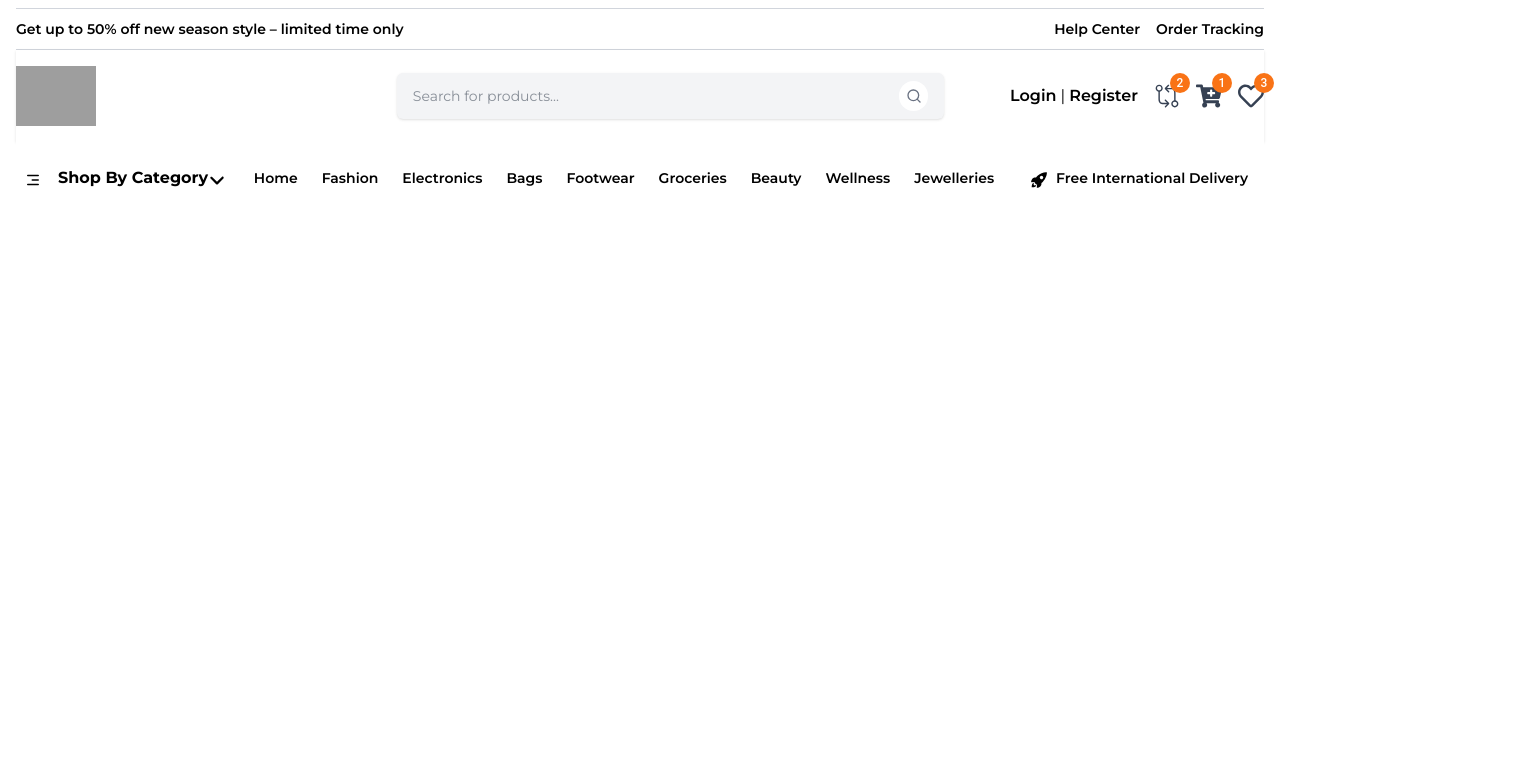
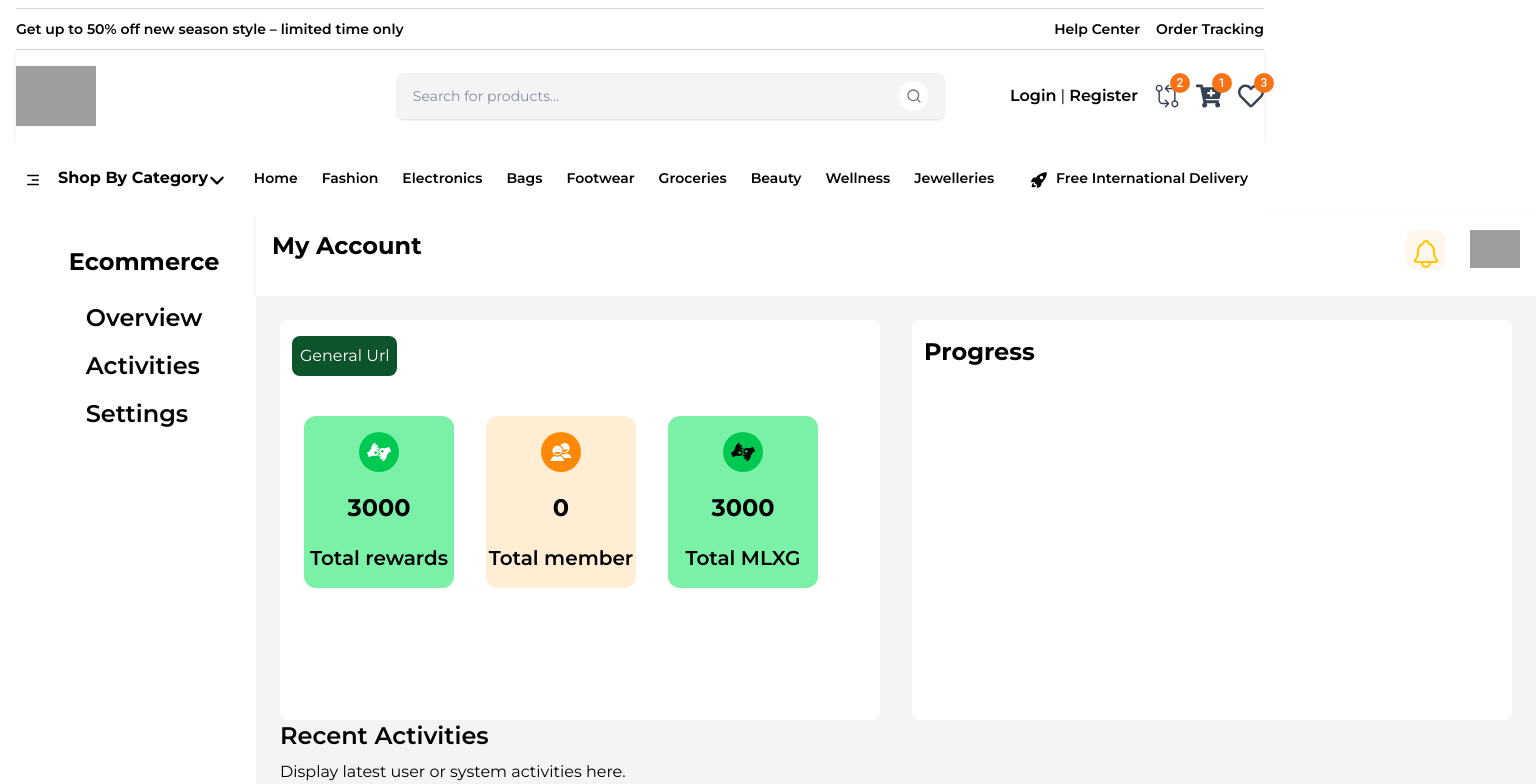
Before and after one commit to shahidgthub/Ecommerce, a React (Vite) app: page /dashboard in a window 1280 px wide. Shown: the top 784 px of the page, 1536 px wide, since content can reach past the window. Built offline with nearby package versions, Linux system fonts and the light colour scheme; grey boxes are pictures that could not be loaded.

Commit message:
dashboard ui

```diff
--- a/src/App.jsx
+++ b/src/App.jsx
@@ -6,6 +6,7 @@ import Login from './components/Login';
 import Register from './components/Register';
 import Forgotpassword from './components/Forgotpassword';
 import Resetpassword from './components/Resetpassword';
+import Dashboard from './components/Dashboard';
 
 function App() {
   return (
@@ -15,6 +16,8 @@ function App() {
         <Route path="/" element={<Home />} />
         <Route path="/login" element={<Login />} />
         <Route path="/register" element={<Register />} />
+        <Route path="/dashboard" element={<Dashboard />} />
+
         <Route path="/forgotpassword" element={<Forgotpassword />} />
         <Route path="/resetpassword/:token" element={<Resetpassword />} />
       </Routes>
--- a/src/components/Dashboard/index.jsx
+++ b/src/components/Dashboard/index.jsx
@@ -1,12 +1,32 @@
-import React from 'react'
+import React from 'react';
+import Topbar from '../Topbar';
+import Sidebar from '../Sidebar';
+import Main from '../Main';
 
 const Dashboard = () => {
   return (
-    <div>
-        <h1> this is dashboard components</h1>
+    <div className='container mx-auto'>
+    <div className="flex h-screen">
+      {/* Sidebar (always shown on the left) */}
+      <aside className="w-64   p-4 md:block hidden bg-white shadow-600  ">
+        <Sidebar />
+      </aside>
 
+      {/* Right section: Topbar + Main content */}
+      <div className="flex-1 flex flex-col">
+        {/* Topbar on top right */}
+        <header className=" bg-white shadow">
+          <Topbar />
+        </header>
+
+        {/* Main content below Topbar */}
+        <main className="flex-1 overflow-y-auto p-6 bg-gray-100 ">
+          <Main />
+        </main>
+      </div>
     </div>
-  )
-}
+    </div>
+  );
+};
 
 export default Dashboard;
--- a/src/components/Login/index.jsx
+++ b/src/components/Login/index.jsx
@@ -16,7 +16,7 @@ const Login = () => {
     try {
       const response = await axios.post('http://localhost:5000/api/login', { email, password });
       console.log('Login successful:', response.data);
-      navigate('/');
+      navigate('/dashboard');
     } catch (err) {
       setError(err.response?.data?.message || 'Invalid email or password');
     }
--- /dev/null
+++ b/src/components/Main/index.jsx
@@ -0,0 +1,69 @@
+import React from 'react'
+import { FaAmericanSignLanguageInterpreting } from "react-icons/fa";
+import { IoMdContacts } from "react-icons/io";
+
+
+
+const Main = () => {
+  return (
+    <div>
+          <section className=" flex  gap-8">
+            <div className='w-[600px] h-[400px] bg-white rounded-lg'>
+              <button className='text-white bg-green-900 p-2 px-2 mt-4 rounded-lg mx-3'> General Url</button>
+              <div className='flex gap-8 py-6 mx-6 mt-4'>
+                <div className='w-[150px] bg-green-300 flex flex-col items-center space-y-5 rounded-xl py-4'>
+               <div className='w-[40px] h-[40px] bg-green-500 rounded-full flex items-center justify-center '>
+ <FaAmericanSignLanguageInterpreting className='text-[24px] text-white'/>
+
+              </div>
+                  <p className='text-2xl font-bold'>3000</p>
+                  <p className='text-xl font-semibold'>Total rewards</p>
+
+                </div>
+                <div className='w-[150px] bg-orange-100 flex flex-col items-center space-y-5 rounded-xl py-4'>
+               <div className='w-[40px] h-[40px] bg-orange-400 rounded-full flex items-center justify-center '>
+ <IoMdContacts  className='text-[24px] text-white'/>
+
+              </div>
+                  <p className='text-2xl font-bold'>0</p>
+                  <p className='text-xl font-semibold'>Total member</p>
+
+                </div>
+                <div className='w-[150px] bg-green-300 flex flex-col items-center space-y-5 rounded-xl py-4'>
+               <div className='w-[40px] h-[40px] bg-green-500 rounded-full flex items-center justify-center '>
+ <FaAmericanSignLanguageInterpreting className='text-[24px]'/>
+
+              </div>
+                  <p className='text-2xl font-bold'>3000</p>
+                  <p className='text-xl font-semibold'>Total MLXG</p>
+
+                </div>
+
+
+              </div>
+
+
+            </div>
+            <div className='w-[600px] bg-white rounded-lg'>
+              <h1 className='text-2xl font-bold pt-4 px-3'>Progress</h1>
+
+            </div>
+
+          </section>
+
+          {/* Section 2: Recent Activities */}
+          <section className="mb-6">
+            <h2 className="text-2xl font-semibold mb-2">Recent Activities</h2>
+            <p>Display latest user or system activities here.</p>
+          </section>
+
+          {/* Section 3: Quick Actions */}
+          <section>
+            <h2 className="text-2xl font-semibold mb-2">Quick Actions</h2>
+            <p>Buttons or links for common tasks like "Create Post", "Manage Users", etc.</p>
+          </section>
+    </div>
+  )
+}
+
+export default Main;
--- /dev/null
+++ b/src/components/Sidebar/index.jsx
@@ -0,0 +1,21 @@
+import React from 'react'
+
+const Sidebar = () => {
+  return (
+    <div>
+ <aside className=" w-64 p-4   h-screen hidden md:block">
+ <h1 className='text-2xl font-bold text-center '>Ecommerce</h1>
+
+          <nav className='flex justify-center pt-6'>
+            <ul className="space-y-4 text-2xl font-semibold">
+              <li><a href="#" className="hover:text-blue-400">Overview</a></li>
+              <li><a href="#" className="hover:text-blue-400">Activities</a></li>
+              <li><a href="#" className="hover:text-blue-400">Settings</a></li>
+            </ul>
+          </nav>
+        </aside>
+    </div>
+  )
+}
+
+export default  Sidebar
--- /dev/null
+++ b/src/components/Topbar/index.jsx
@@ -0,0 +1,29 @@
+import React from 'react'
+import { IoNotificationsOutline } from "react-icons/io5";
+
+
+const Topbar = () => {
+  return (
+    <div>
+<header className="  p-4">
+    <div className='flex justify-between'>
+        <h1 className="text-2xl font-bold">My Account</h1>
+        <div className='flex gap-6'>
+            <div className='bg-orange-50 w-[40px] h-[40px] rounded-xl flex  justify-center'>
+        <IoNotificationsOutline className='text-[32px] mt-2 text-yellow-400 ' />
+        </div>
+        <div className='w-[50px] h-[50px] rounded-full'>
+        <img
+  src="https://marvellex.com/_next/image?url=%2F_next%2Fstatic%2Fmedia%2Favator.4b47422a.jpg&w=64&q=75"
+  alt="Avatar"
+  className=" object-cover"
+/>
+        </div>
+        </div>
+        </div>
+      </header>
+    </div>
+  )
+}
+
+export default Topbar
```
